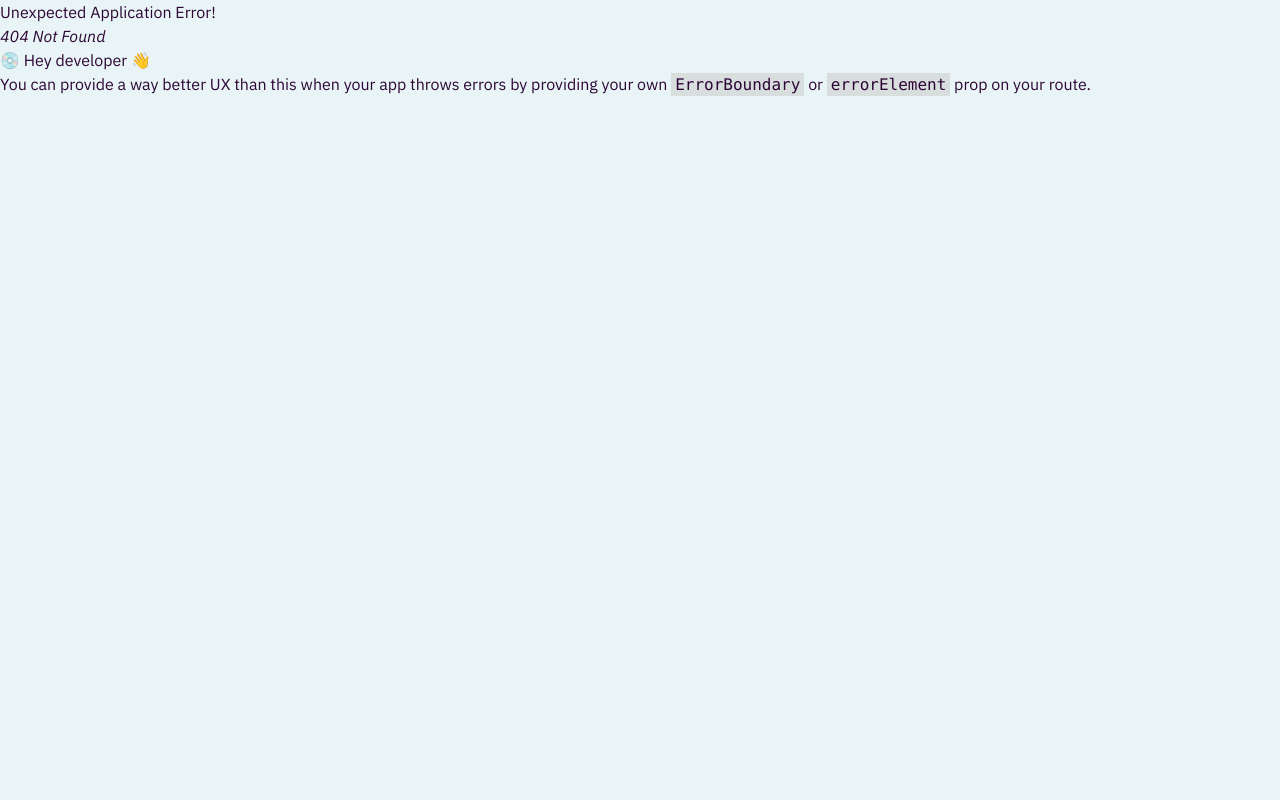
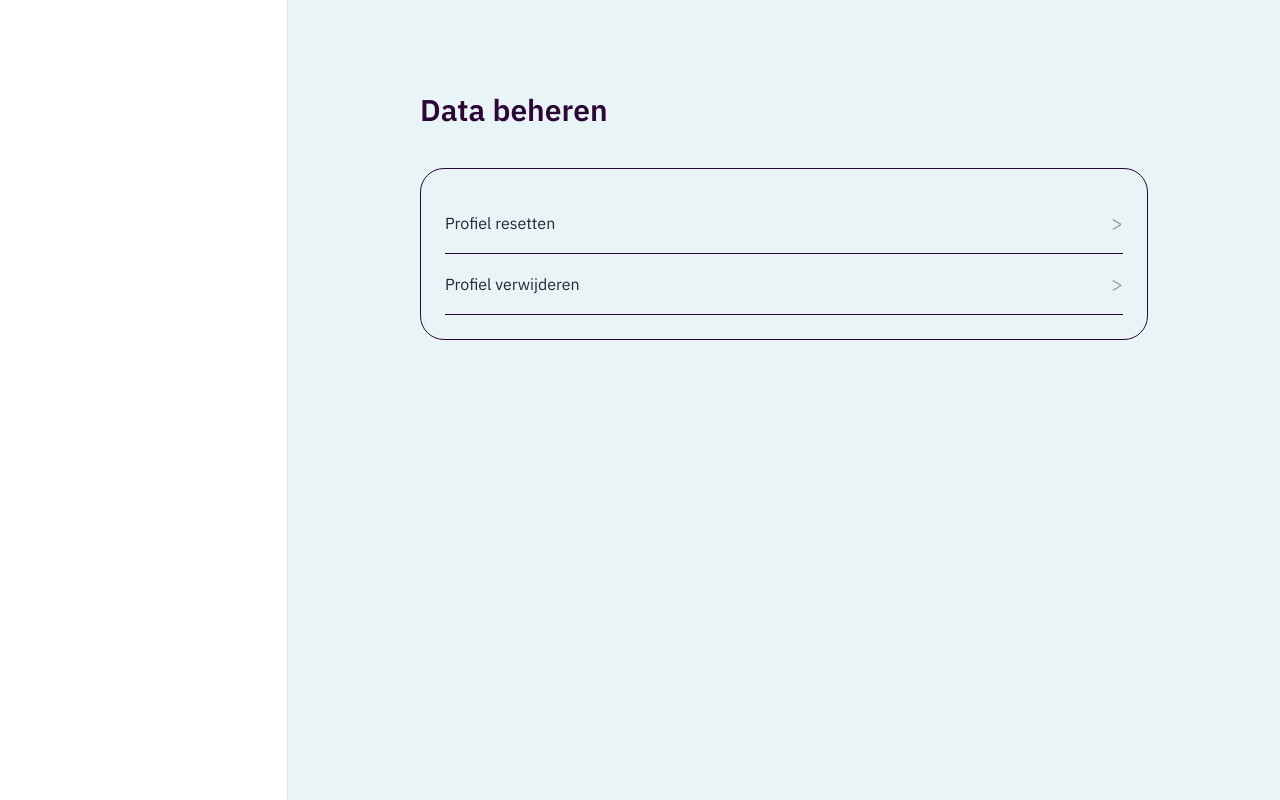
Before and after one commit to SukunaRaven/merai, a React (Vite) app: page /settings/DataManagement in a window 1280 px wide. Before the commit this address had no page. Built offline with nearby package versions, Linux system fonts and the light colour scheme; a web font is replaced by a local one.

Commit message:
Small start on the datamanagementpage

```diff
--- a/src/components/ui/SettingsItem.jsx
+++ b/src/components/ui/SettingsItem.jsx
@@ -1,11 +1,13 @@
-export default function SettingsItem({ label }) {
+import {Link} from "react-router";
+
+export default function SettingsItem({label, to = "#"}) {
     return (
-        <div className="flex justify-between items-center py-3 border-b">
-
-            <span>{label}</span>
-
-            <span className="text-gray-400">{">"}</span>
-
-        </div>
+        <Link
+            to={to}
+            className="flex justify-between items-center py-4 border-b hover:bg-gray-50 transition-colors"
+        >
+            <span className="text-gray-800">{label}</span>
+            <span className="text-xl text-gray-400">{">"}</span>
+        </Link>
     )
 }
--- a/src/pages/DataManagementPage.jsx
+++ b/src/pages/DataManagementPage.jsx
@@ -0,0 +1,25 @@
+import AppLayout from "../components/layout/AppLayout.jsx";
+import SettingsItem from "../components/ui/SettingsItem.jsx";
+
+function DataManagementPage() {
+    return (
+        <div>
+            <AppLayout>
+                <main className="py-15 px-25">
+                    <h1 className="text-3xl font-semibold font-primary text-black-blue mb-8">
+                        Data beheren
+                    </h1>
+                    <article
+                        className="p-6 rounded-3xl border max-w-7xl mx-auto mt-10 flex flex-row gap-16">
+                        <section className="flex flex-col w-full">
+                            <SettingsItem label="Profiel resetten" to=""/>
+                            <SettingsItem label="Profiel verwijderen" to=""/>
+                        </section>
+                    </article>
+                </main>
+            </AppLayout>
+        </div>
+    );
+}
+
+export default DataManagementPage;
--- a/src/pages/FamilyPage.jsx
+++ b/src/pages/FamilyPage.jsx
@@ -1,11 +1,9 @@
-import Nav from "../components/layout/Nav.jsx";
 import AppLayout from "../components/layout/AppLayout.jsx";
 import FamilyCard from "../components/profile/FamilyCard"
 
 function FamilyPage() {
     return (
         <div>
-            <Nav/>
             <AppLayout>
                 <main className="py-15 px-25">
                     <h1 className="text-3xl font-semibold font-primary text-black-blue mb-8">
```
Also changed, not shown: src/App.jsx (+5 -5 lines).
